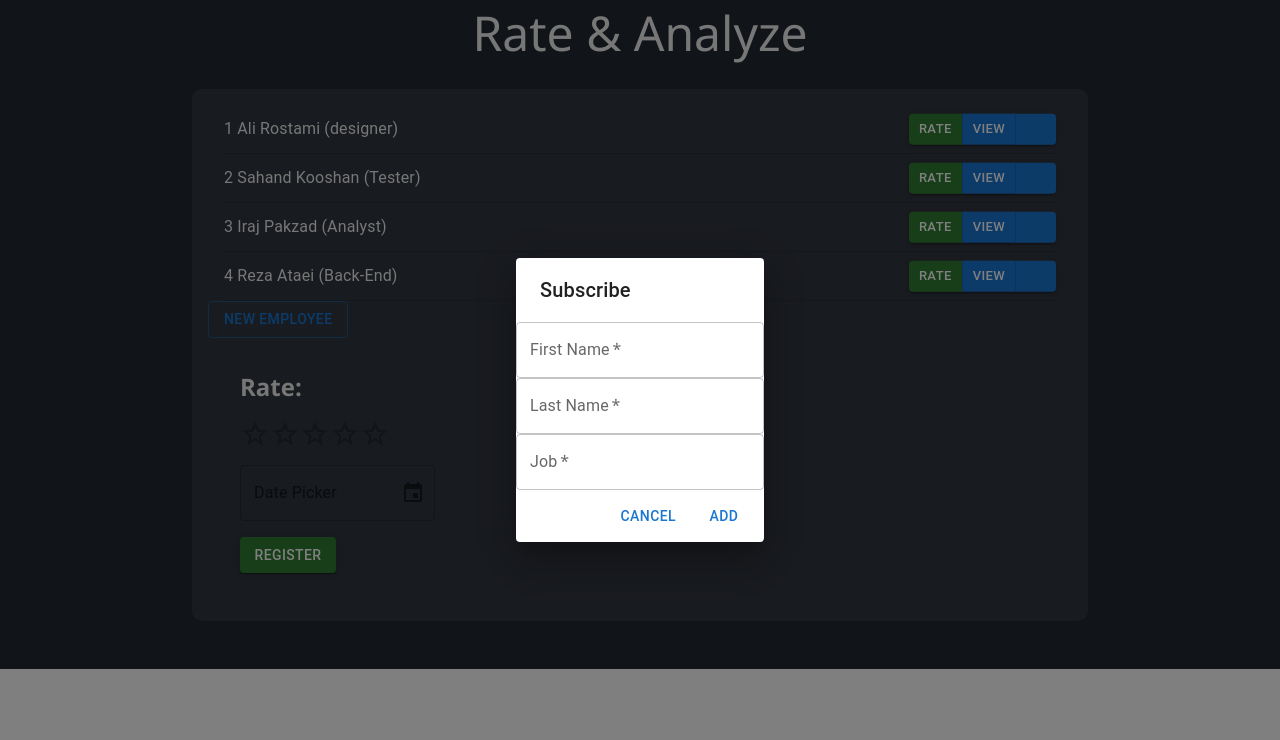
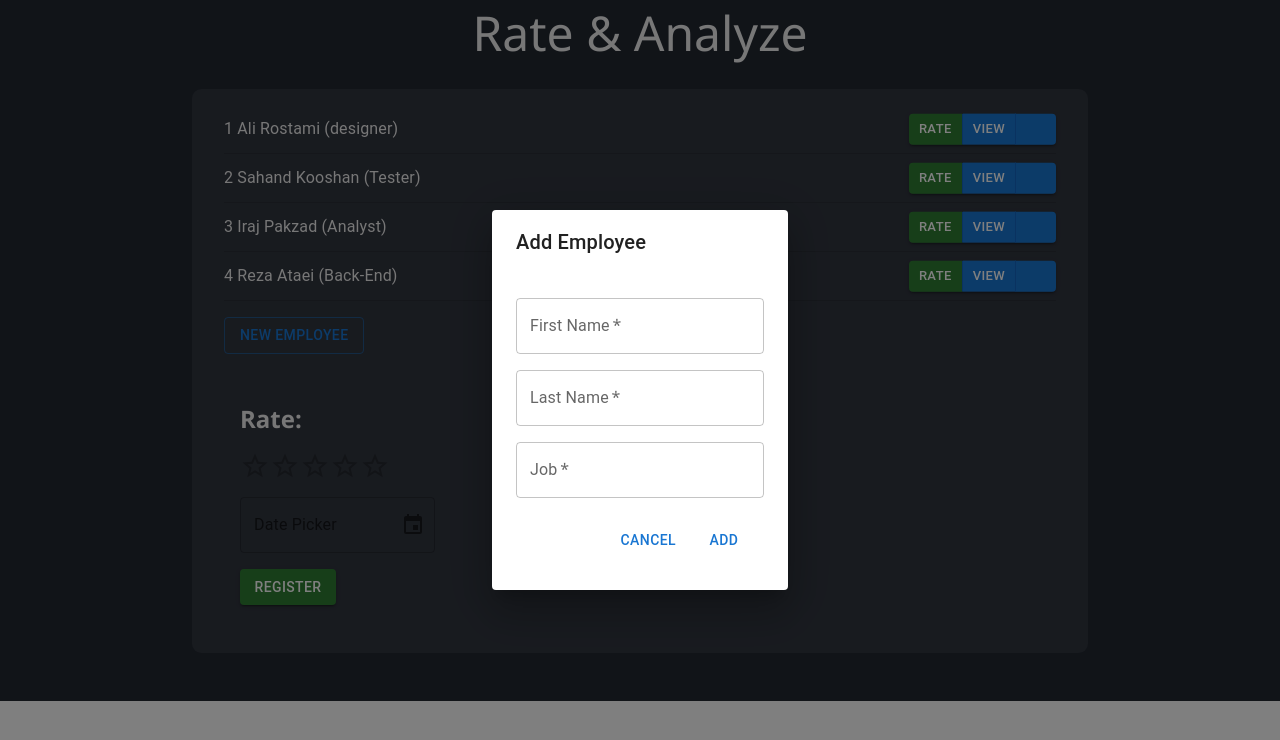
Before and after one commit to Soheil-kooshan/Rate-Analyze, a React (Vite) app in the folder client/: page / in a window 1280 px wide. Both pictures are taken after a click on the button "NEW EMPLOYEE". Shown: the top 740 px of the page. Built offline with nearby package versions, Linux system fonts and the light colour scheme; some icons are missing.

Commit message:
some style added

```diff
--- a/client/src/components/NewEmployee.jsx
+++ b/client/src/components/NewEmployee.jsx
@@ -4,6 +4,7 @@ import Dialog from "@mui/material/Dialog";
 import DialogActions from "@mui/material/DialogActions";
 import DialogTitle from "@mui/material/DialogTitle";
 import { useState } from "react";
+import Box from "@mui/material/Box";
 
 function NewEmployee() {
   const [open, setOpen] = useState(false);
@@ -17,12 +18,21 @@ function NewEmployee() {
   };
 
   return (
-    <div>
+    <div style={{ padding: "1rem" }}>
       <Button variant="outlined" onClick={handleClickOpen}>
         New Employee
       </Button>
       <Dialog open={open} onClose={handleClose}>
-        <DialogTitle>Subscribe</DialogTitle>
+        <DialogTitle>Add Employee</DialogTitle>
+        <form>
+          <Box
+            sx={{
+              display: "flex",
+              flexDirection: "column",
+              padding: "1.5rem",
+              gap: "1rem",
+            }}
+          >
             <TextField
               required
               label="First Name"
@@ -40,6 +50,8 @@ function NewEmployee() {
               <Button onClick={handleClose}>CANCEL</Button>
               <Button type="submit">ADD</Button>
             </DialogActions>
+          </Box>
+        </form>
       </Dialog>
     </div>
   );
```
Lines whose indentation alone changed are shown as unchanged.
